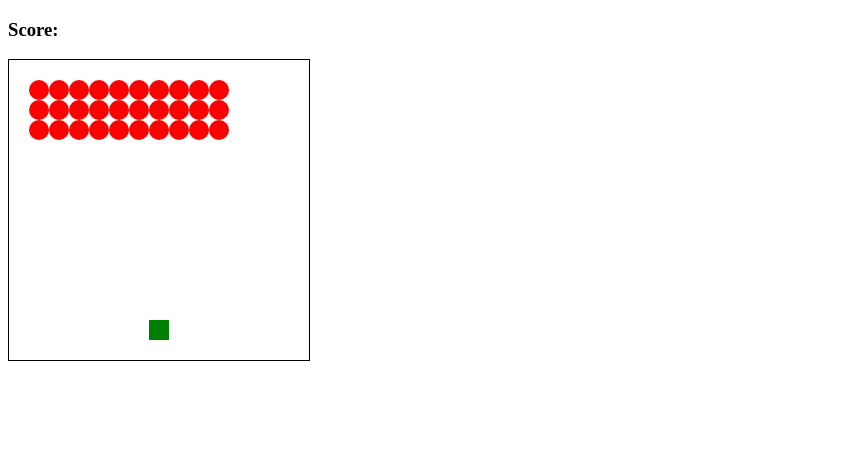
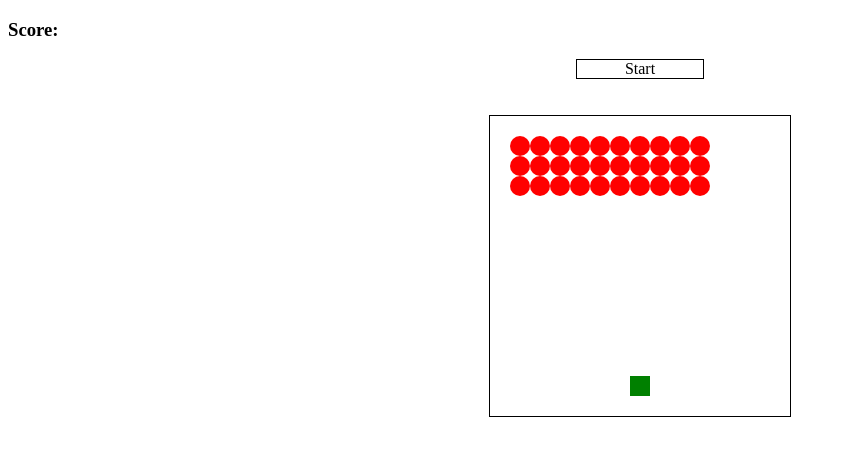
Before and after one commit to ross-5/SpaceShooter, a plain HTML site: page Space Shooter/index.html in a window 1280 px wide. Shown: the whole page, without its empty margins (0-846 px from the left). Drawn offline with Linux system fonts and the light colour scheme.

Commit message:
a few styling fixes
Just centered the game and added what will soon be a start button

```diff
--- a/Space Shooter/index.html
+++ b/Space Shooter/index.html
@@ -8,6 +8,9 @@
   </head>
   <body>
       <h3>Score:<span id="result"></span></h3>
+      <div class="start">Start</div>
+      <br>
+      <br>
       <div class="grid">
         <!-- 15x15 grid -->
         <div></div>
--- a/Space Shooter/style.css
+++ b/Space Shooter/style.css
@@ -1,4 +1,5 @@
 .grid{
+  margin: auto;
   display: flex;
   flex-wrap: wrap;
   border: solid 1px;
@@ -27,3 +28,10 @@
 .laser{
   background-color: yellow;
 }
+.start{
+  width:10%;
+  height: 110%;
+  border: solid 1px;
+  margin: auto;
+  text-align:center;
+}
```
